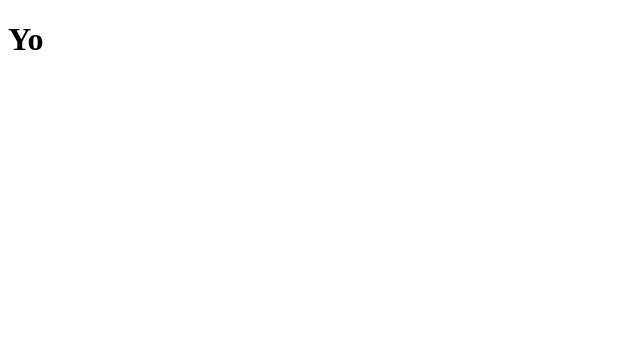
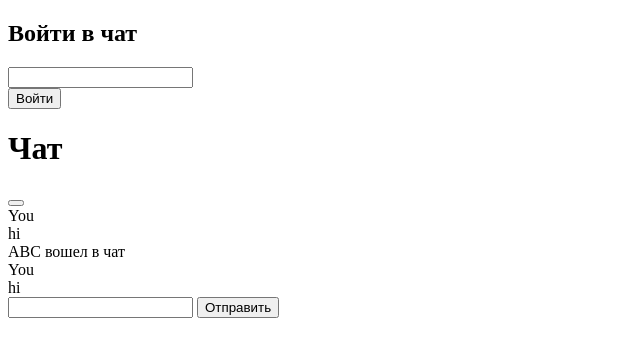
Before and after one commit to MaxVintsyun/messenger, a website: page public/index.html in a window 1280 px wide. Shown: the whole page, without its empty margins (0-640 px from the left). Drawn offline with nearby package versions, Linux system fonts and the light colour scheme; files that its build step writes are made by us from their sources.

Commit message:
feat: добавлено тело страницы

```diff
--- a/public/index.html
+++ b/public/index.html
@@ -9,7 +9,49 @@
 </head>
 
 <body>
-   <h1>Yo</h1>
+    <main>
+        <div class="app">
+            <div class="screen join-screen active"></div>
+            <div class="form">
+                <h2 class="form__title">Войти в чат</h2>
+                <form class="form__container">
+                    <label class="username"></label>
+                    <input class="username__input" type="text" id="username">
+                </form>
+                <button class="form__join-button">Войти</button>
+            </div>
+            <div class="screen chat-screen">
+                <div class="chat-screen__header">
+                    <h1 class="chat-screen__logo">Чат</h1>
+                    <button class="chat-screen__exit" id="exit-chat"></button>
+                </div>
+                <div class="chat-screen__messages">
+                    <div class="message user-message">
+                        <div>
+                            <div class="name">You</div>
+                            <div class="text">hi</div>
+                        </div>
+                    </div>
+                    <div class="update">
+                        ABC вошел в чат
+                    </div>
+                    <div class="message other-message">
+                        <div>
+                            <div class="name">You</div>
+                            <div class="text">hi</div>
+                        </div>
+                    </div>
+                </div>
+            </div>
+            <div class="typebox">
+                <input class="typebox__input" type="text" id="message-input">
+                <button id="send-message">Отправить</button>
+            </div>
+        </div>
+        <div class="screen chat-screen"></div>
+    </main>
+    <script src="/node_modules/socket.io/client-dist/socket.io.js"></script>
+    <script src="./script.js"></script>
 </body>
 
 </html>
```
